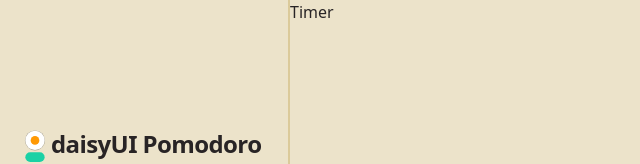
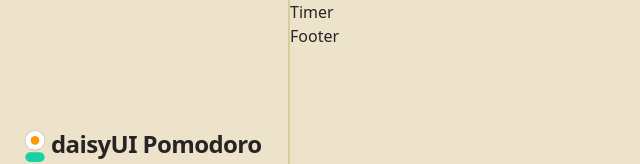
Before and after one commit to michaelcanonizado/daisyui-pomodoro, a React (Create React App) app: page /#/timer in a window 1280 px wide. Shown: the top 164 px of the page, without its empty margins (0-640 px from the left). Built offline with nearby package versions, Linux system fonts and the light colour scheme.

Commit message:
added footer to RootLayout

```diff
--- a/src/App.tsx
+++ b/src/App.tsx
@@ -11,6 +11,8 @@ const router = createHashRouter([
 		element: <RootLayout />,
 		children: [
 			{ index: true, element: <Navigate to="/timer" /> },
+			// { path: 'timer', element: <Timer /> },
+			// { path: 'settings', element: <Settings /> },
 			{ path: 'timer', element: <Timer /> },
 			{ path: 'settings', element: <Settings /> },
 		],
--- a/src/pages/RootLayout.tsx
+++ b/src/pages/RootLayout.tsx
@@ -3,6 +3,7 @@ import { Outlet } from 'react-router-dom';
 
 import Sidebar from '../components/Sidebar/Sidebar';
 import Navbar from '../components/Navbar/Navbar';
+import Footer from '../components/Main/Footer/Footer';
 
 const RootLayout: FC = (): ReactElement => {
 	return (
@@ -12,9 +13,10 @@ const RootLayout: FC = (): ReactElement => {
 		>
 			<Sidebar className="hidden lg:flex" id="sidebar-height-breakpoint" />
 			<Navbar className="flex lg:hidden" id="navbar-height-breakpoint" />
-			<main className="grow">
+			<div className="grow">
 				<Outlet />
-			</main>
+				<Footer />
+			</div>
 		</div>
 	);
 };
```
